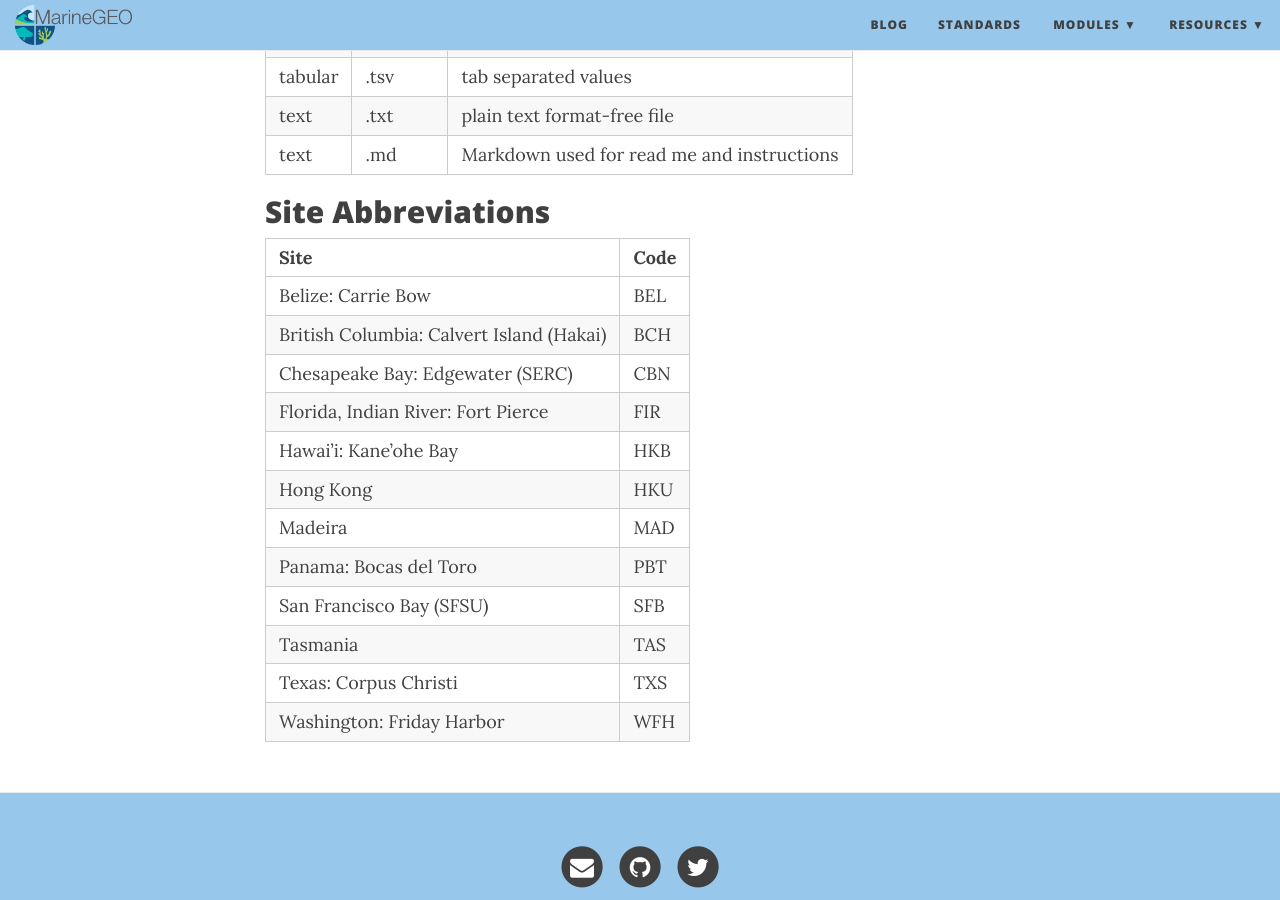
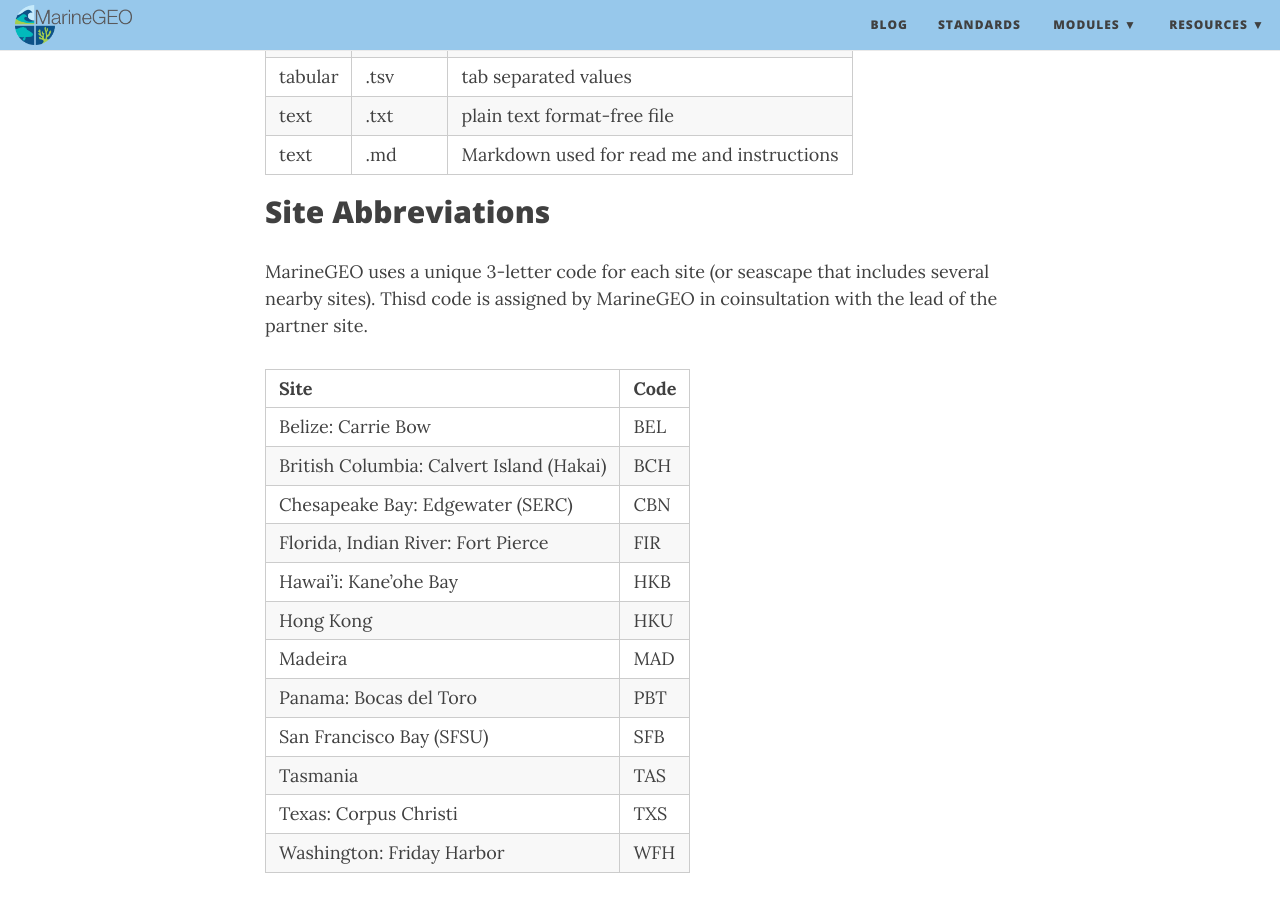
Before and after one commit to mukhamadazistholib/marinegeo.github.io, a Jekyll site: the page built from standards.md, in a window 1280 px wide and 900 px high, scrolled down 3839 px. Built offline with Jekyll 4.4.1, drawn with Linux system fonts in a browser that asks for light colours; nearby versions of some CDN libraries.

Commit message:
Update standards.md

```diff
--- a/standards.md
+++ b/standards.md
@@ -111,6 +111,9 @@ Fields that have a controlled vocabulary should have an additional table with de
 
 ## Site Abbreviations
 
+MarineGEO uses a unique 3-letter code for each site (or seascape that includes several nearby sites). Thisd code is assigned by MarineGEO in coinsultation with the lead of the partner site.
+
+
 | Site | Code |
 | ---- | ---- |
 | Belize: Carrie Bow | BEL |
```
